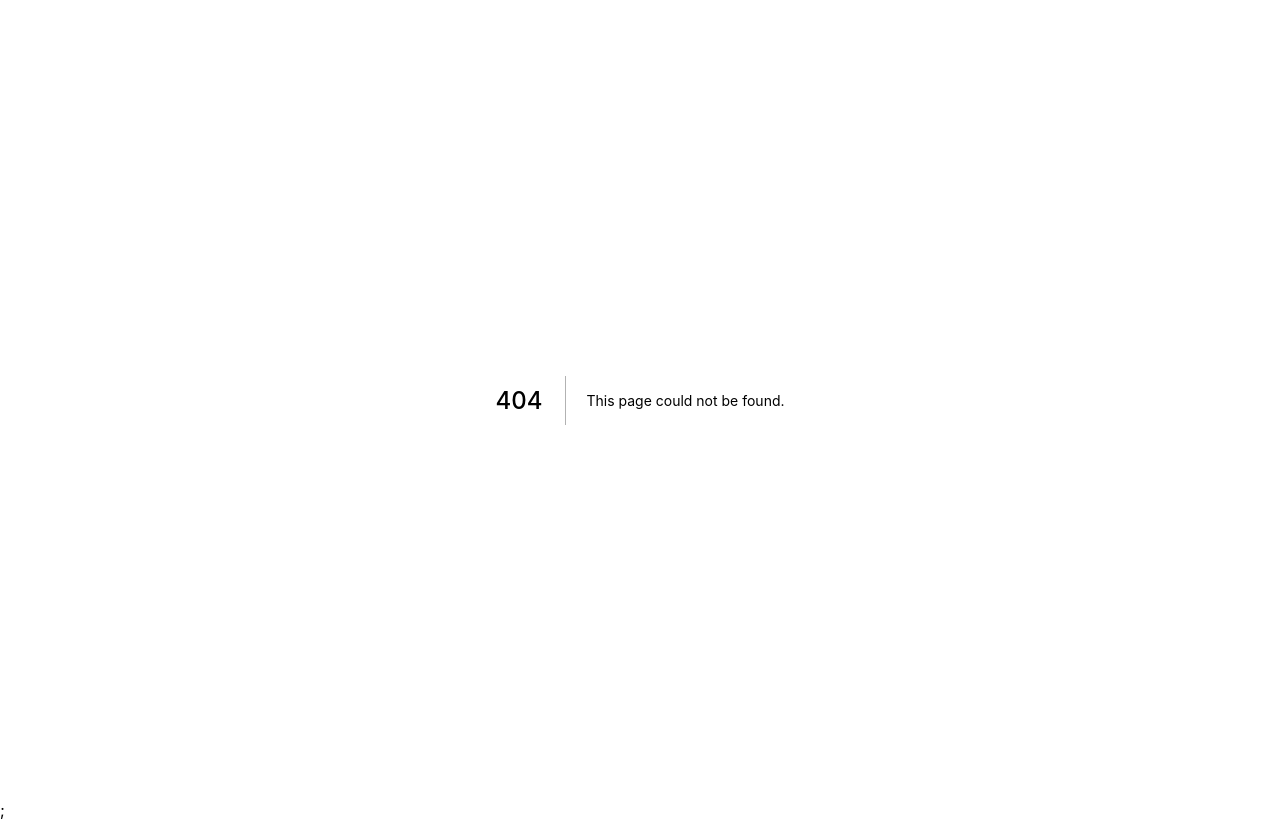
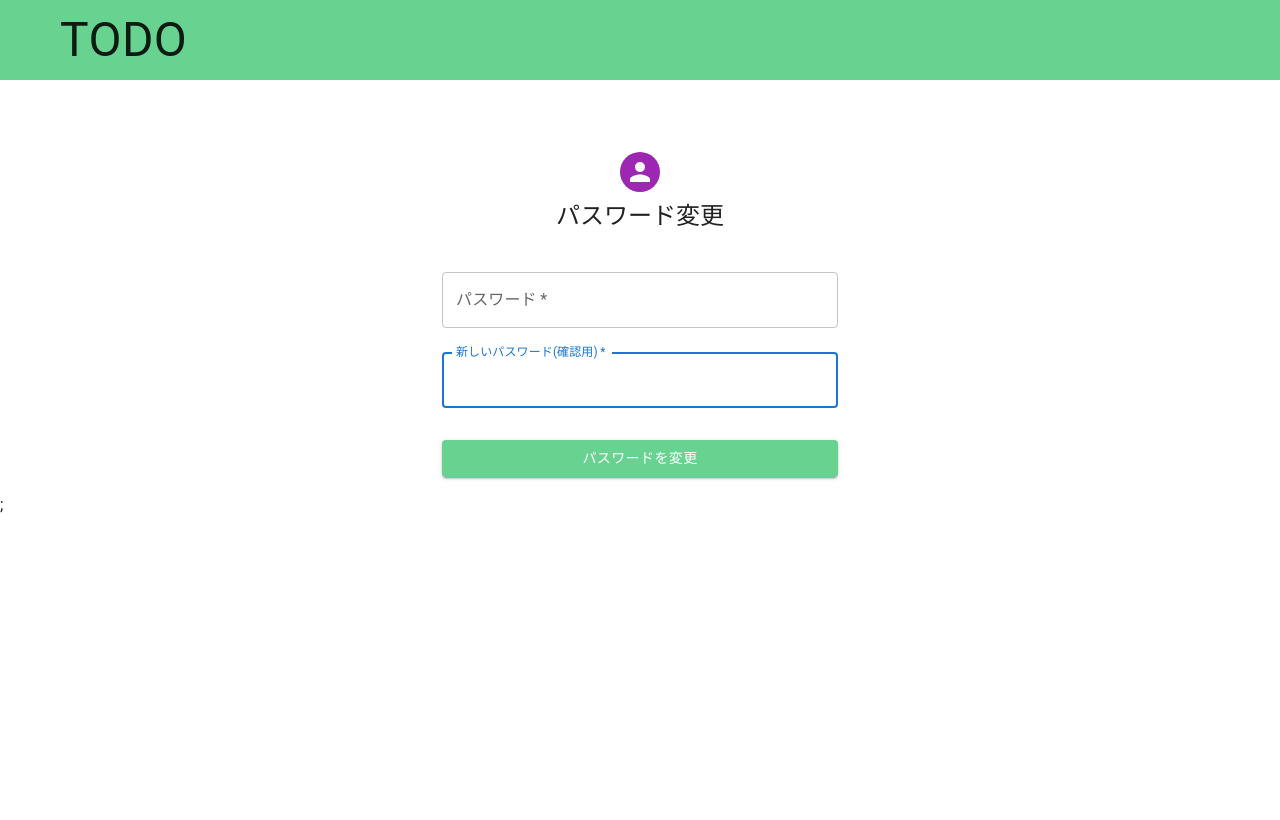
Before and after one commit to if-mentor/next_fire_todo_5, a Next.js app: page /passwordChange in a window 1280 px wide. Before the commit this address had no page. Built offline with nearby package versions, Linux system fonts and the light colour scheme.

Commit message:
#26_パスワード変更ページの作成

```diff
--- /dev/null
+++ b/pages/passwordChange.tsx
@@ -0,0 +1,86 @@
+
+import React from "react";
+import { Header } from "../components/Header";
+import {
+  Avatar,
+  Box,
+  Button,
+  Container,
+  CssBaseline,
+  FormControl,
+  TextField,
+  Typography,
+} from "@mui/material";
+
+const passwordChange = () => {
+  return (
+    <>
+      <Header />
+      <Container component="main" maxWidth="xs">
+        <CssBaseline />
+        <Box
+          sx={{
+            marginTop: 8,
+            display: 'flex',
+            flexDirection: 'column',
+            alignItems: 'center',
+          }}
+        >
+          <Avatar sx={{ m: 1, bgcolor: 'secondary.main' }}></Avatar>
+          <Typography component="h1" variant="h5">
+            パスワード変更
+          </Typography>
+
+          <Box
+            component="form"
+            noValidate
+            sx={{ mt: 1 }}
+          >
+            <FormControl sx={{ mt: 2 }} fullWidth variant="outlined">
+              <TextField
+                margin="normal"
+                required
+                fullWidth
+                id="newPassword"
+                label="パスワード"
+                name="checkPassword"
+                autoComplete="checkPassword"
+                autoFocus
+              />
+            </FormControl>
+            <FormControl fullWidth variant="outlined">
+              <TextField
+                margin="normal"
+                required
+                fullWidth
+                id="checknewPassword"
+                label="新しいパスワード(確認用)"
+                name="checkPassword"
+                autoComplete="checkPassword"
+                autoFocus
+              />
+            </FormControl>
+            <Button
+              type="submit"
+              fullWidth
+              variant="contained"
+              sx={{
+                mt: 3,
+                mb: 2,
+                background: '#68D391',
+                '&:hover': {
+                  background: '#68D391',
+                  opacity: [0.9, 0.8, 0.7],
+                },
+              }}
+            >
+              パスワードを変更
+            </Button>
+          </Box>
+        </Box>
+      </Container>
+    </>
+  )
+}
+
+export default passwordChange;
```
